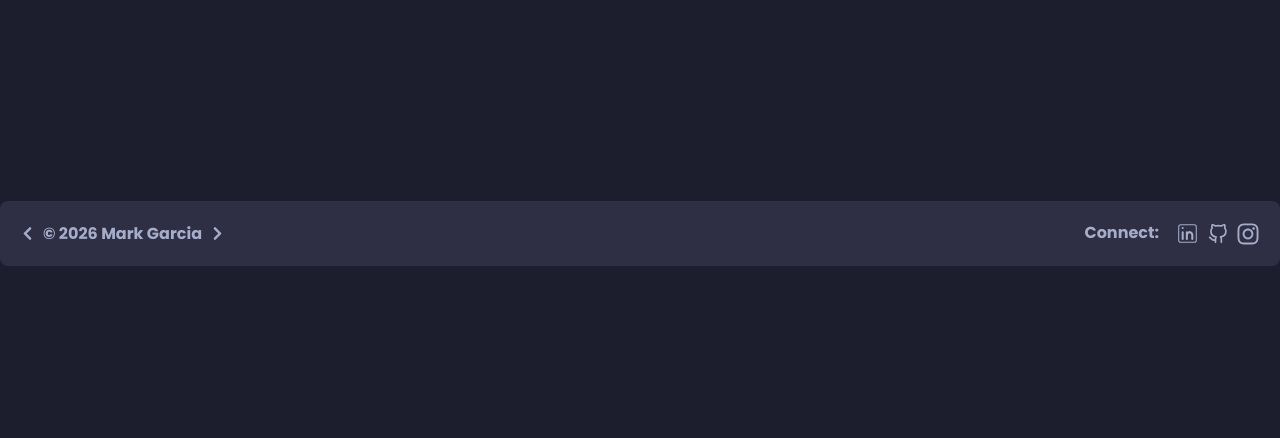
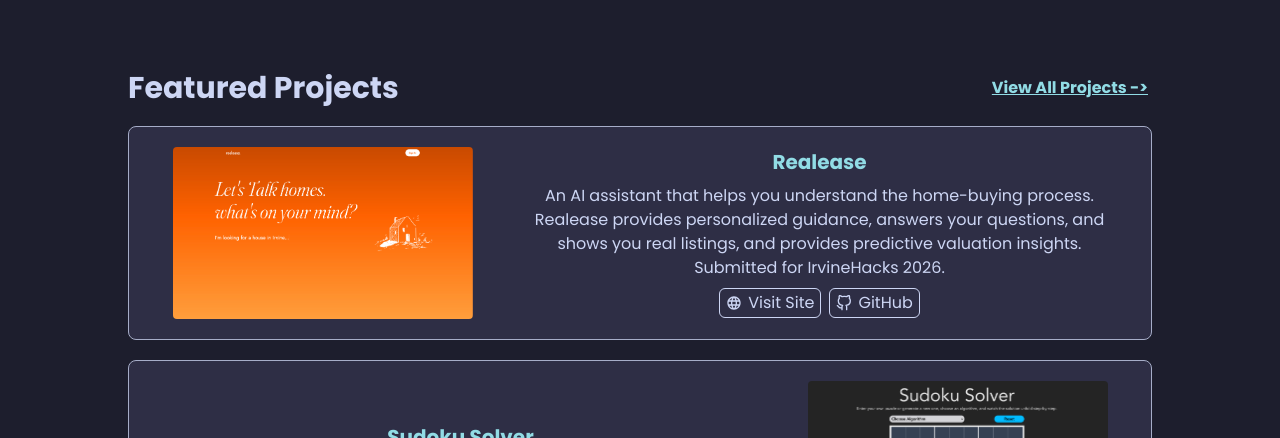
Before and after one commit to MarkRyanGarcia/portfolio, a React (Vite) app: page / in a window 1280 px wide. Shown: the part 514-952 px from the top of the page. Before the commit the page ends 800 px from the top, so only its background shows below. Built offline with nearby package versions, Linux system fonts and the light colour scheme; no server answers.

Commit message:
feat: add featured projects to homepage

```diff
--- /dev/null
+++ b/src/components/home/FeaturedProjects.tsx
@@ -0,0 +1,30 @@
+import { NavLink } from "react-router-dom";
+import { projects } from "../../constants/projects";
+import ProjectCard from "../projects/ProjectCard";
+import { linkStyle } from "../../lib/styles";
+
+export default function FeaturedProjects() {
+    const featured = projects.filter((p) => p.featured);
+
+    if (featured.length === 0) return null;
+
+    return (
+        <div className="flex flex-col space-y-5">
+            <div className="flex justify-between items-center w-full">
+                <h2 className="text-primary text-3xl font-bold">Featured Projects</h2>
+                <NavLink
+                    to="/projects"
+                    className="flex transition duration-300 ease-in-out hover:text-tertiary"
+                >
+                    <p className={linkStyle}>{"View All Projects ->"}</p>
+                </NavLink>
+            </div>
+
+            <div className="flex flex-col gap-5">
+                {featured.map((project, idx) => (
+                    <ProjectCard key={`featured-${idx}`} project={project} reverse={idx % 2 === 0} />
+                ))}
+            </div>
+        </div>
+    );
+}
--- a/src/constants/projects.ts
+++ b/src/constants/projects.ts
@@ -6,6 +6,7 @@ export const projects: Project[] = [
         description:
             "An AI assistant that helps you understand the home-buying process. Realease provides personalized guidance, answers your questions, and shows you real listings, and provides predictive valuation insights. Submitted for IrvineHacks 2026.",
         image_path: "/ProjectImages/realease.png",
+        featured: true,
         links: {
             Github: "https://github.com/MarkRyanGarcia/IrvineHacks26",
             Deployment: "https://devpost.com/software/realease",
@@ -16,6 +17,7 @@ export const projects: Project[] = [
         description:
             "Enter your own puzzle or generate a new one, choose an algorithm, and watch the solution unfold step-by-step.",
         image_path: "/ProjectImages/sudoku.png",
+        featured: true,
         links: {
             Github: "https://github.com/MarkRyanGarcia/cpsc481-sudoku",
             Deployment: "https://sudoku.markgarcia.dev/",
--- a/src/lib/types.ts
+++ b/src/lib/types.ts
@@ -34,4 +34,5 @@ export type Project = {
     description: string;
     image_path: string;
     links?: ProjectLinks;
+    featured?: boolean;
 }
--- a/src/pages/Home.tsx
+++ b/src/pages/Home.tsx
@@ -1,4 +1,5 @@
 import Experience from "../components/home/Experience";
+import FeaturedProjects from "../components/home/FeaturedProjects";
 import Hero from "../components/home/Hero";
 
 export default function Home() {
@@ -6,6 +7,7 @@ export default function Home() {
         <div className="space-y-16 md:space-y-20">
             <Hero />
             <Experience />
+            <FeaturedProjects />
         </div>
     )
 }
```
